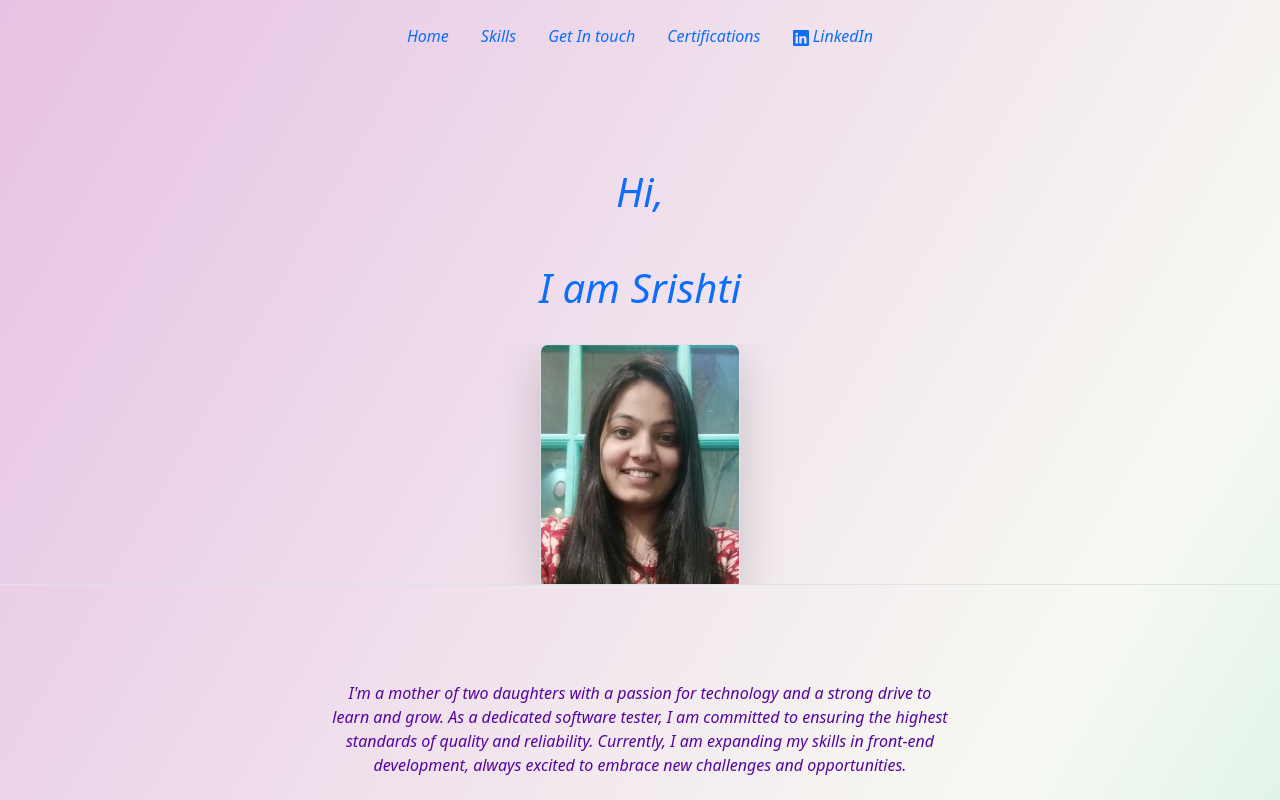
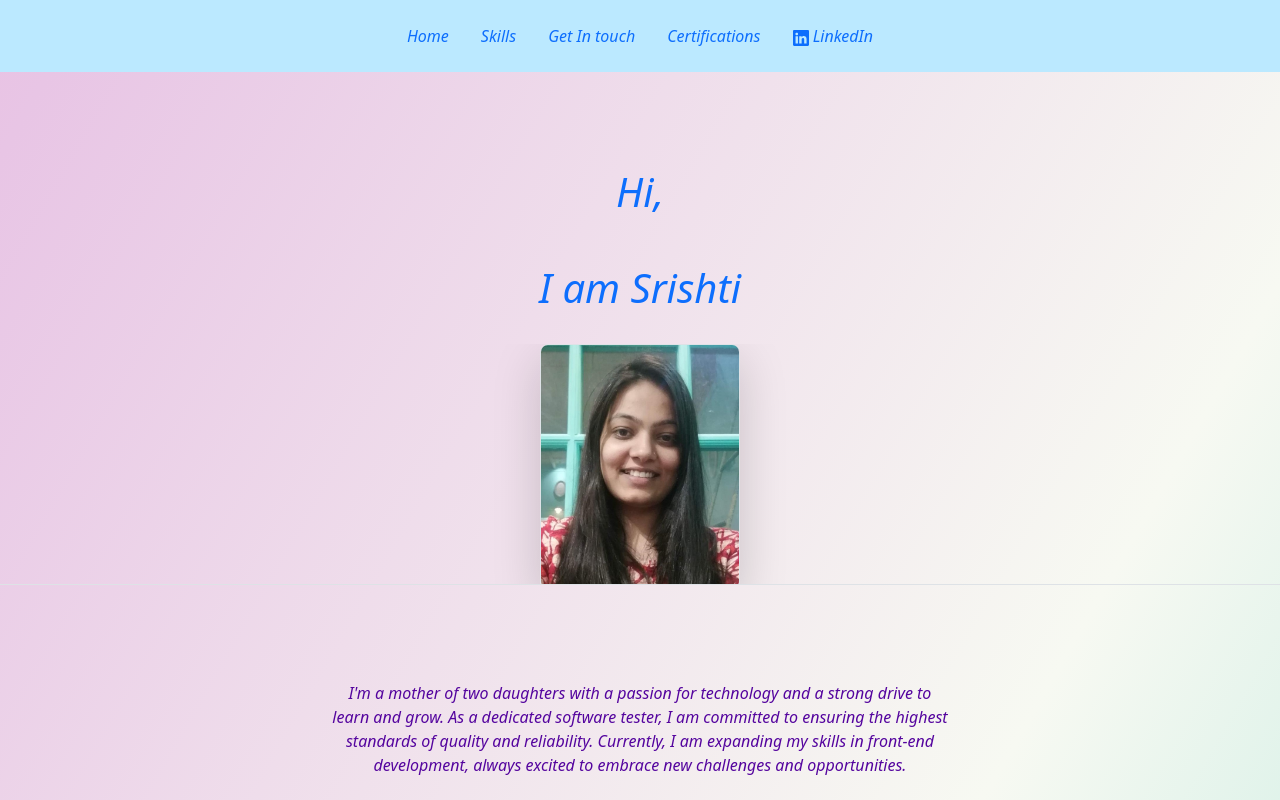
Before and after one commit to srishti0730/my_portfolio, a plain HTML site: page index.html in a window 1280 px wide. Shown: the top 800 px of the page. Drawn offline with nearby package versions, Linux system fonts and the light colour scheme.

Commit message:
Add files via upload

```diff
--- a/index.html
+++ b/index.html
@@ -11,7 +11,7 @@
 
 <body class="gradient-background" >
   <section1 >
-    <header class="d-flex justify-content-center py-3">
+    <header class="d-flex justify-content-center py-3"style="background-color: #BBE9FF;">
       <ul class="nav nav-pills">
         <li class="nav-item"><a href="#title" class="nav-link " aria-current="page">Home</a></li>
         <li class="nav-item"><a href="#Skills" class="nav-link ">Skills</a></li>
@@ -20,7 +20,9 @@
         <li class="nav-item"><a href="https://www.linkedin.com/in/srishti-dhawan-0b30a055/" class="nav-link"><svg xmlns="http://www.w3.org/2000/svg" width="16" height="16" fill="currentColor" class="bi bi-linkedin" viewBox="0 0 16 16">
           <path d="M0 1.146C0 .513.526 0 1.175 0h13.65C15.474 0 16 .513 16 1.146v13.708c0 .633-.526 1.146-1.175 1.146H1.175C.526 16 0 15.487 0 14.854zm4.943 12.248V6.169H2.542v7.225zm-1.2-8.212c.837 0 1.358-.554 1.358-1.248-.015-.709-.52-1.248-1.342-1.248S2.4 3.226 2.4 3.934c0 .694.521 1.248 1.327 1.248zm4.908 8.212V9.359c0-.216.016-.432.08-.586.173-.431.568-.878 1.232-.878.869 0 1.216.662 1.216 1.634v3.865h2.401V9.25c0-2.22-1.184-3.252-2.764-3.252-1.274 0-1.845.7-2.165 1.193v.025h-.016l.016-.025V6.169h-2.4c.03.678 0 7.225 0 7.225z"/>
         </svg>   LinkedIn</a></li>
-      </ul>
+
+        </div>
+      </nav>
     </header>
   </section1>
 
@@ -107,7 +109,7 @@
             <h4  class="text-success" class="fw-normal mb-0 fs-4 text-body-emphasis">SOAPUI</h4>
           </div>
         </div>
-      </div>s
+      </div>
     </div>
   </section5 >
     <!--get in touch -->
```
